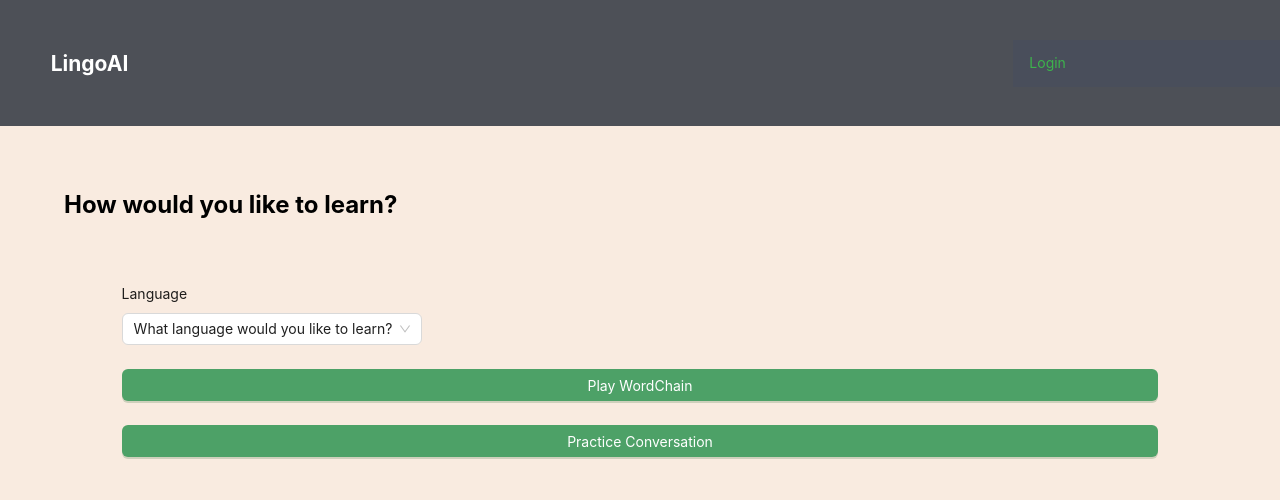
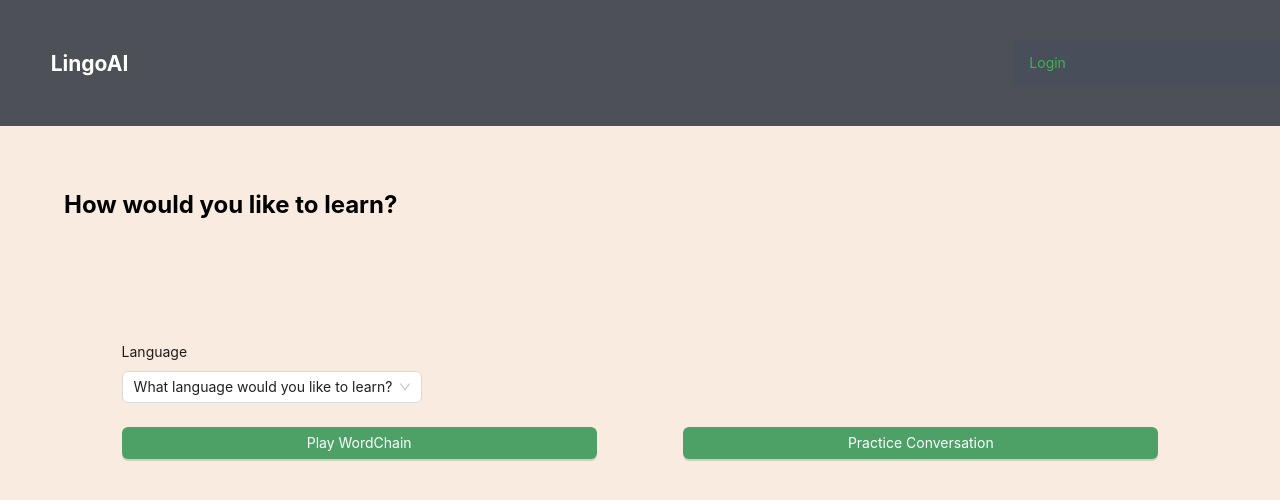
Before and after one commit to Anna-dxj/lingoai, a React (Create React App) app in the folder client/: page / in a window 1280 px wide. Shown: the top 500 px of the page. Built offline with nearby package versions, Linux system fonts and the light colour scheme.

Commit message:
update form styling

```diff
--- a/client/src/components/GameForm/index.js
+++ b/client/src/components/GameForm/index.js
@@ -1,5 +1,5 @@
 import React from 'react';
-import {Button, Form, Select, Space, ConfigProvider} from 'antd'
+import {Button, Form, Select, Space, ConfigProvider, Row, Col} from 'antd'
 import GameEl from '../GameEl'
 import ConvoEl from '../ConvoEl'
 import './style.css'
@@ -17,6 +17,8 @@ const GameForm = ( {isGameForm, setIsGameForm} ) => {
     return (
         <div>
             {isGameForm ? (
+                <Row>
+                    <Col sm={24}>
                         <div className="form-card">
                             <ConfigProvider theme={{
                                 token: {
@@ -75,19 +77,27 @@ const GameForm = ( {isGameForm, setIsGameForm} ) => {
                                             // onChange={handleChange}
                                         />
                                     </Form.Item> */}
+                                    <Row>
+                                        <Col sm={24} md={11}>
                                             <Form.Item>
                                                 <Button type="primary" className="login-form-button" htmlType='submit' onClick={handleWordChain}>
                                                     Play WordChain
                                                 </Button>
                                             </Form.Item>
+                                        </Col>
+                                        <Col sm={24} md={{span: 11, offset: 2}}>
                                             <Form.Item>
                                                 <Button type="primary" className="login-form-button" htmlType='submit' onClick={handleConvo}>
                                                     Practice Conversation
                                                 </Button>
                                             </Form.Item>
+                                        </Col>
+                                    </Row>
                                 </Form>
                             </ConfigProvider>
                         </div>
+                    </Col>
+                </Row>
             ) : (
                 <GameEl /> ||
                 <ConvoEl />
```
Lines whose indentation alone changed are shown as unchanged.
